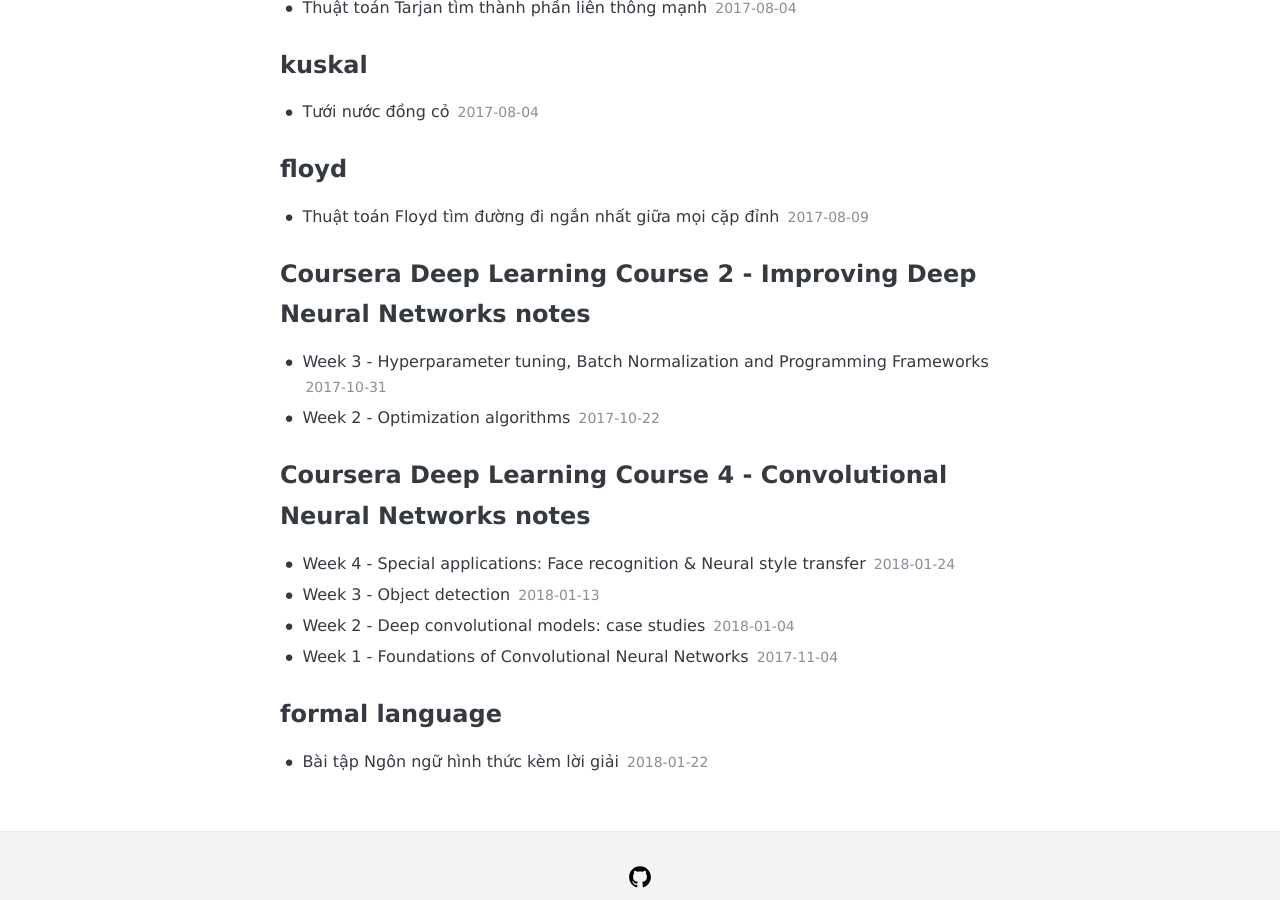
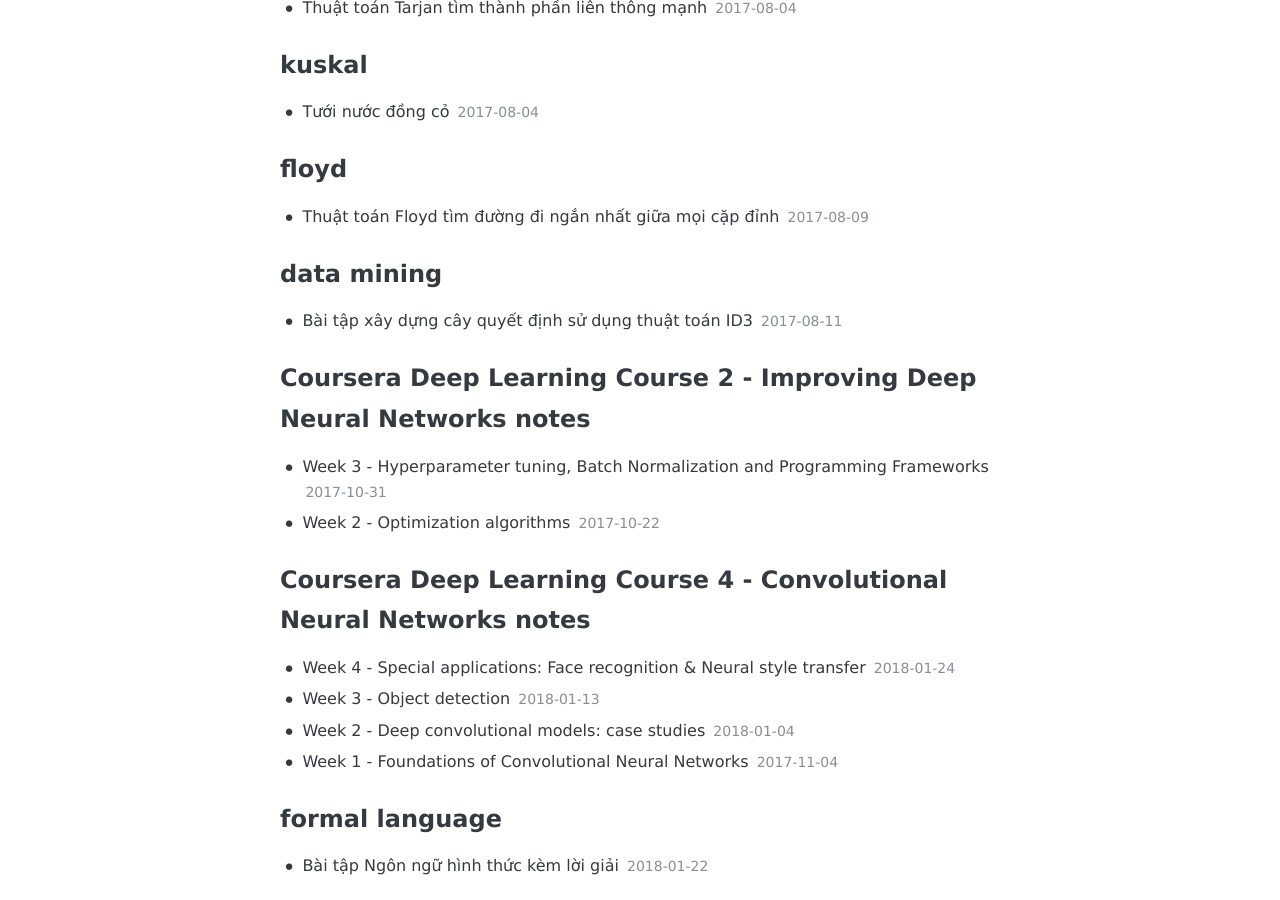
Before and after one commit to nhannguyen95/nhannguyen95.github.io, a Jekyll site: the page built from tags/index.html, in a window 1280 px wide and 900 px high, scrolled down 3633 px. Built offline with Jekyll 4.4.1, drawn with Linux system fonts in a browser that asks for light colours; nearby versions of some CDN libraries.

Commit message:
Change to new blog style

```diff
--- a/_posts/2017-08-11-bai-tap-phan-lop-cay-quyet-dinh.md
+++ b/_posts/2017-08-11-bai-tap-phan-lop-cay-quyet-dinh.md
@@ -2,10 +2,13 @@
 layout: post
 title:  "Bài tập xây dựng cây quyết định sử dụng thuật toán ID3"
 date: 2017-08-11 17:19:00 +0700
-categories: ['data mining']
+# categories: ['data mining']
 tags:
-no-post-nav: 0
-comments: 1
+  - data mining
+comments: true
+mathjax: true
+content_level: 3
+summary: Trình bày chi tiết cách áp dụng thuật toán ID3 vào bài tập xây dựng cây quyết định
 ---
 
 ##### **Bài toán**
@@ -100,11 +103,10 @@
 
 Thuộc tính `Outlook` có Information Gain cao nhất, chọn nó làm nút gốc.
 
-<hr>
-<center><img src="http://i.imgur.com/r2LMhyG.png"/>
-</center>
-<center>Hình 1. Cây quyết định sau khi chọn nút gốc</center>
-<hr>
+{% include image.html
+  url="http://i.imgur.com/r2LMhyG.png"
+  cap="Hình 1. Cây quyết định sau khi chọn nút gốc."
+%}
 
 **Xây dựng tiếp cây quyết định**:
 
@@ -138,18 +140,17 @@
 
 Nhận thấy thuộc tính `Humidity` có Information Gain cao nhất, chọn thuộc tính này làm nút cho nhánh trái cùng.
 
-<hr>
-<center><img src="http://i.imgur.com/qsqcnUS.png" width="595"/>
-</center>
-<center>Hình 2. Cây quyết định sau khi chọn nút cho nhánh trái cùng</center>
-<hr>
+{% include image.html
+  url="http://i.imgur.com/qsqcnUS.png"
+  cap="Hình 2. Cây quyết định sau khi chọn nút cho nhánh trái cùng."
+%}
+
 
 **Cây quyết định hoàn chỉnh**:
 
 Làm tương tự cho nút tại nhánh phải ngoài (đến khi tất cả các nút lá của cây đều đã phân lớp), ta được cây quyết định hoàn chỉnh như sau:
 
-<hr>
-<center><img src="http://i.imgur.com/KMEF7z6.png" width="595"/>
-</center>
-<center>Hình 3. Cây quyết định hoàn chỉnh</center>
-<hr>
+{% include image.html
+  url="http://i.imgur.com/KMEF7z6.png"
+  cap="Hình 3. Cây quyết định hoàn chỉnh."
+%}
```
